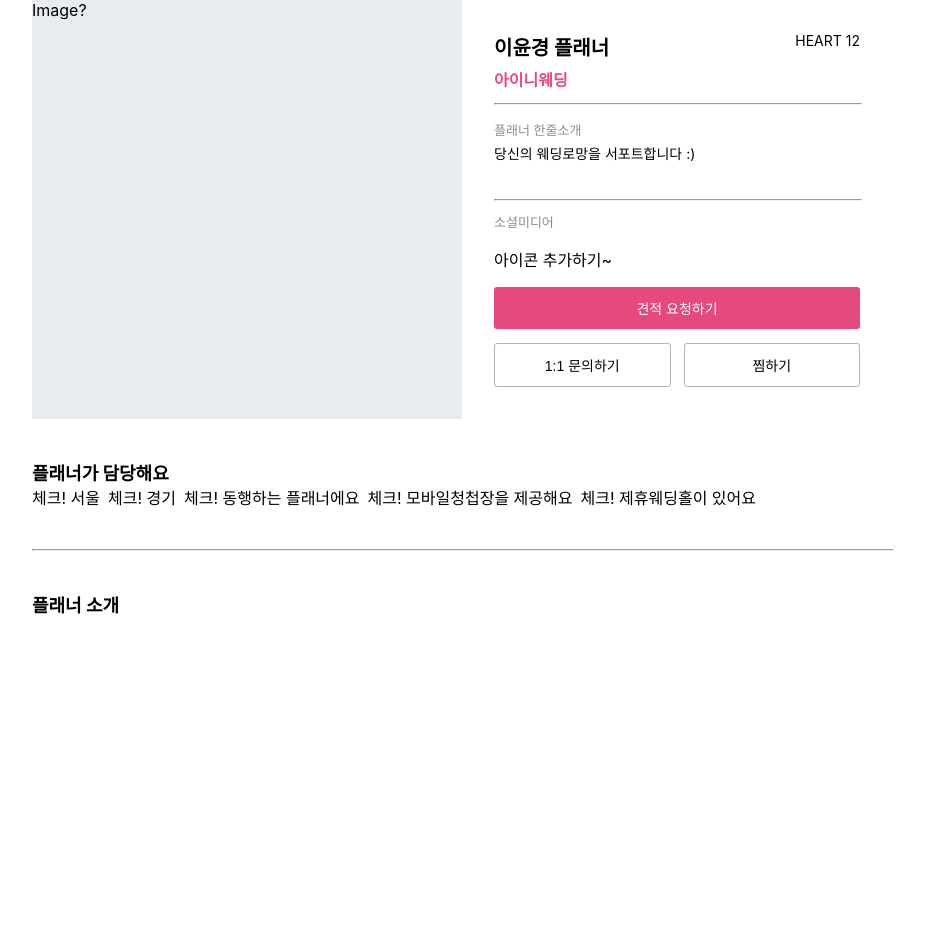
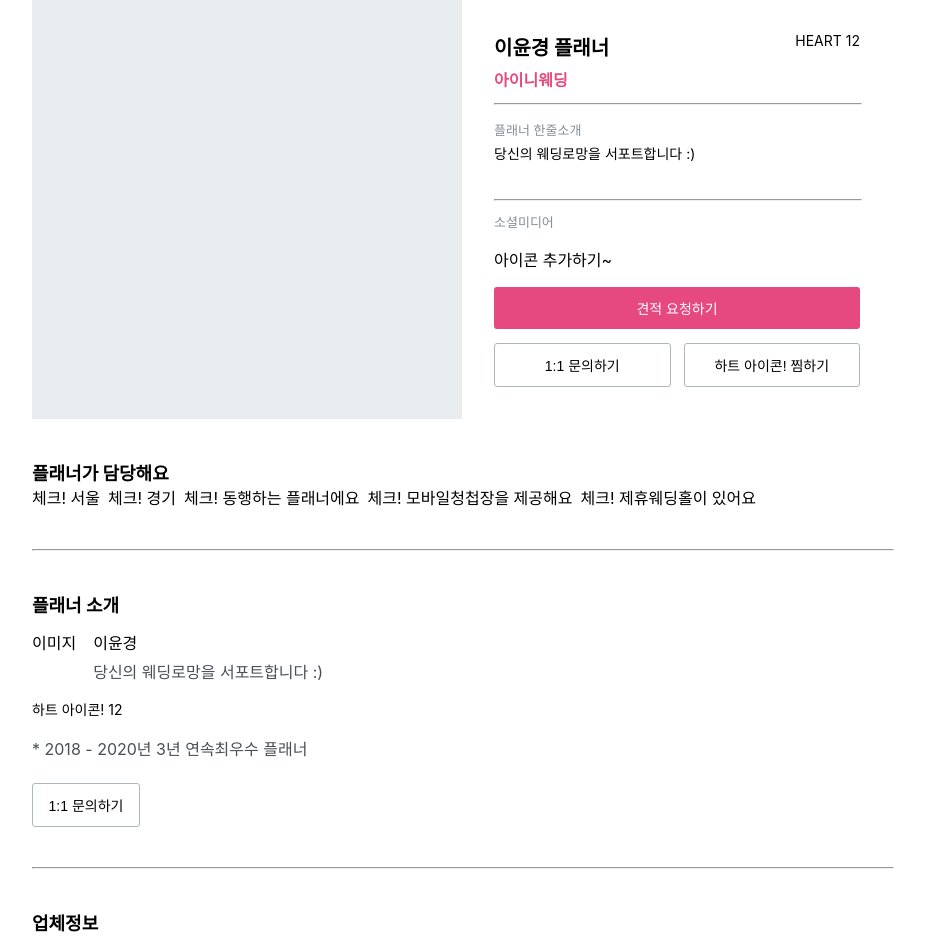
Before and after one commit to Nexters/peach-planner-front, a React (Create React App) app: page /detail in a window 1280 px wide. Shown: the top 951 px of the page, without its empty margins (178-1103 px from the left). Before the commit the page ends 800 px from the top, so only its background shows below. Built offline with nearby package versions, Linux system fonts and the light colour scheme.

Commit message:
[#12] 플래너 소개, 업체정보 마크업 추가

```diff
--- a/src/component/HorizontalLine.jsx
+++ b/src/component/HorizontalLine.jsx
@@ -10,6 +10,6 @@ export default HorizontalLine;
 const Line = styled.hr`
   color: #dee2e6;
   width: 100%;
-  ${({ top }) => `margin-top: ${top}px;`}
-  ${({ bottom }) => `margin-bottom: ${bottom}px;`}
+  ${({ top }) => `margin-top: ${top};`}
+  ${({ bottom }) => `margin-bottom: ${bottom};`}
 `;
--- a/src/component/PButton.jsx
+++ b/src/component/PButton.jsx
@@ -1,17 +1,23 @@
 import React from 'react';
 import styled from 'styled-components';
 
-const PButton = ({ color, children }) => {
-  return <Button color={color}>{children}</Button>;
+const PButton = ({ color, width, height, fontSize, padding, children }) => {
+  return (
+    <Button color={color} width={width} height={height} fontSize={fontSize} padding={padding}>
+      {children}
+    </Button>
+  );
 };
 
 export default PButton;
 
 const Button = styled.button`
+  cursor: pointer;
   border-radius: 3px;
-  width: 100%;
-  padding: 11px;
-  font-size: 14px;
+  width: ${({ width }) => width || '100%'};
+  height: ${({ height }) => height || 'auto'};
+  padding: ${({ padding }) => (padding ? padding : '11px')};
+  font-size: ${({ fontSize }) => fontSize || '14px'};
   background-color: ${({ color }) => (color == 'pink' ? '#E64980' : 'white')};
   color: ${({ color }) => (color == 'pink' ? 'white' : 'black')};
   border: ${({ color }) => (color == 'pink' ? 'none' : '1px solid #adb5bd')};
--- /dev/null
+++ b/src/component/UserInfoIcon.jsx
@@ -0,0 +1,41 @@
+import React from 'react';
+import styled from 'styled-components';
+import PButton from './PButton';
+
+const UserInfoIcon = ({ title, detail, buttonText }) => {
+  return (
+    <Container>
+      이미지
+      <InnerContainer>
+        <Title detail={detail}>{title}</Title>
+        {detail && <Detail>{detail}</Detail>}
+        {buttonText && (
+          <PButton fontSize="12px" height="31px" width="83px" padding="5.5px">
+            {buttonText}
+          </PButton>
+        )}
+      </InnerContainer>
+    </Container>
+  );
+};
+
+export default UserInfoIcon;
+
+const Container = styled.div`
+  margin: 13px 0 16px 0;
+  display: flex;
+`;
+
+const InnerContainer = styled.div`
+  margin-left: 17px;
+`;
+
+const Title = styled.div`
+  margin-bottom: ${({ detail }) => (detail ? '5px' : '10.5px')};
+  font-size: 16px;
+`;
+
+const Detail = styled.div`
+  font-size: 16px;
+  color: #495057;
+`;
--- /dev/null
+++ b/src/page/PlannerDetail/CompanyInfo.jsx
@@ -0,0 +1,13 @@
+import React from 'react';
+import UserInfoIcon from '../../component/UserInfoIcon';
+import Container from './Container';
+
+const CompanyInfo = () => {
+  return (
+    <Container title="업체정보">
+      <UserInfoIcon title="아이니웨딩" buttonText="프로필 보기" />
+    </Container>
+  );
+};
+
+export default CompanyInfo;
--- /dev/null
+++ b/src/page/PlannerDetail/Container.jsx
@@ -0,0 +1,20 @@
+import React from 'react';
+import BoldTitle from '../../component/BoldTitle';
+import HorizontalLine from '../../component/HorizontalLine';
+import styled from 'styled-components';
+
+const Container = ({ title, children }) => {
+  return (
+    <>
+      <Title>{title}</Title>
+      {children}
+      <HorizontalLine top="40px" bottom="40px" />
+    </>
+  );
+};
+
+export default Container;
+
+export const Title = styled(BoldTitle)`
+  margin-bottom: 13px;
+`;
--- a/src/page/PlannerDetail/Detail.jsx
+++ b/src/page/PlannerDetail/Detail.jsx
@@ -1,19 +1,21 @@
 import React from 'react';
-import HorizontalLine from '../../component/HorizontalLine';
-import * as $ from './view/DetailView';
+import styled from 'styled-components';
+import Container from './Container';
 
 const Detail = () => {
   const DETAIL_LIST = ['서울', '경기', '동행하는 플래너에요', '모바일청첩장을 제공해요', '제휴웨딩홀이 있어요'];
 
   return (
-    <>
-      <$.NewTitle>플래너가 담당해요</$.NewTitle>
+    <Container title="플래너가 담당해요">
       {DETAIL_LIST.map((detail) => (
-        <$.DetailItem>체크! {detail}</$.DetailItem>
+        <DetailItem>체크! {detail}</DetailItem>
       ))}
-      <HorizontalLine top={40} bottom={40} />
-    </>
+    </Container>
   );
 };
 
 export default Detail;
+
+const DetailItem = styled.span`
+  margin-right: 8px;
+`;
--- a/src/page/PlannerDetail/PlannerDetail.jsx
+++ b/src/page/PlannerDetail/PlannerDetail.jsx
@@ -1,5 +1,6 @@
 import React from 'react';
 import styled from 'styled-components';
+import CompanyInfo from './CompanyInfo';
 import Detail from './Detail';
 import PlannerInfo from './PlannerInfo';
 import Summary from './Summary';
@@ -10,6 +11,7 @@ const PlannerDetail = () => {
       <Summary />
       <Detail />
       <PlannerInfo />
+      <CompanyInfo />
     </Container>
   );
 };
--- a/src/page/PlannerDetail/PlannerInfo.jsx
+++ b/src/page/PlannerDetail/PlannerInfo.jsx
@@ -1,12 +1,28 @@
 import React from 'react';
-import BoldTitle from '../../component/BoldTitle';
+import UserInfoIcon from '../../component/UserInfoIcon';
+import Container from './Container';
+import styled from 'styled-components';
+import PButton from '../../component/PButton';
 
 const PlannerInfo = () => {
   return (
-    <>
-      <BoldTitle>플래너 소개</BoldTitle>
-    </>
+    <Container title="플래너 소개">
+      <UserInfoIcon title="이윤경" detail="당신의 웨딩로망을 서포트합니다 :)" />
+      <Heart>하트 아이콘! 12</Heart>
+      <Detail>* 2018 - 2020년 3년 연속최우수 플래너</Detail>
+      <PButton width="108px">1:1 문의하기</PButton>
+    </Container>
   );
 };
 
 export default PlannerInfo;
+
+const Heart = styled.div`
+  font-size: 14px;
+`;
+
+const Detail = styled.div`
+  margin: 17px 0 23.5px 0;
+  font-size: 16px;
+  color: #495057;
+`;
--- a/src/page/PlannerDetail/Summary.jsx
+++ b/src/page/PlannerDetail/Summary.jsx
@@ -12,7 +12,7 @@ const Summary = () => {
 
   return (
     <$.Container>
-      <$.ImageContainer>Image?</$.ImageContainer>
+      <$.ImageContainer></$.ImageContainer>
       <$.InformationContainer>
         <$.InnerContainer>
           <$.NameContainer>
@@ -20,11 +20,11 @@ const Summary = () => {
             <div>HEART {HEART_COUNT}</div>
           </$.NameContainer>
           <$.CompanyName>{COMPANY_NAME}</$.CompanyName>
-          <HorizontalLine top={12} bottom={15} />
+          <HorizontalLine top="12px" bottom="15px" />
 
           <$.BoldGray>플래너 한줄소개</$.BoldGray>
           <$.OneLine>{ONE_LINE}</$.OneLine>
-          <HorizontalLine top={36} bottom={11} />
+          <HorizontalLine top="36px" bottom="11px" />
 
           <$.BoldGray>소셜미디어</$.BoldGray>
           <p>아이콘 추가하기~ </p>
@@ -32,7 +32,7 @@ const Summary = () => {
           <PButton color="pink">견적 요청하기</PButton>
           <$.ButtonContainer>
             <PButton>1:1 문의하기</PButton>
-            <PButton>찜하기</PButton>
+            <PButton>하트 아이콘! 찜하기</PButton>
           </$.ButtonContainer>
         </$.InnerContainer>
       </$.InformationContainer>
--- a/src/page/PlannerDetail/view/DetailView.js
+++ /dev/null
@@ -1,10 +0,0 @@
-import BoldTitle from '../../../component/BoldTitle';
-import styled from 'styled-components';
-
-export const NewTitle = styled(BoldTitle)`
-  margin-bottom: 13px;
-`;
-
-export const DetailItem = styled.span`
-  margin-right: 8px;
-`;
```
Also changed, not shown: src/component/test.md (deleted), src/page/PlannerDetail/view/PlannerView.js (deleted).
